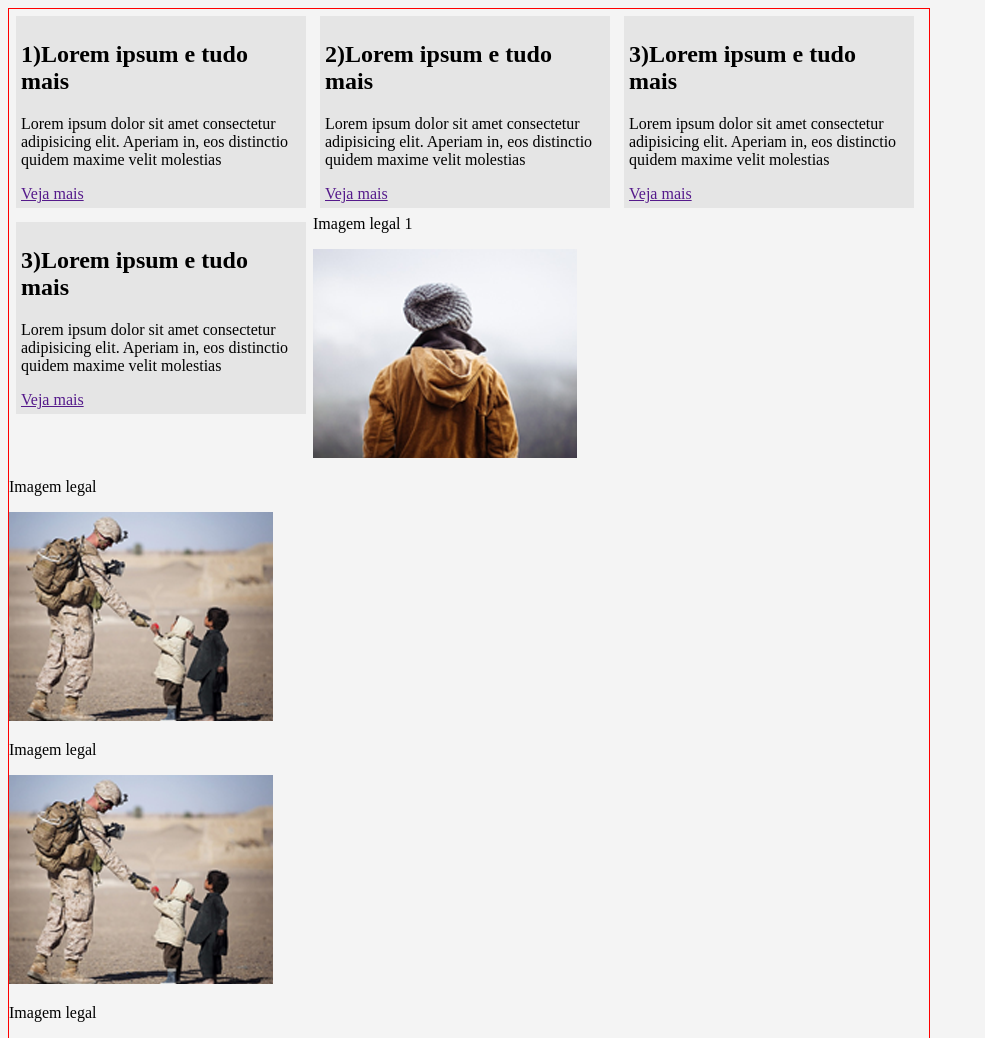
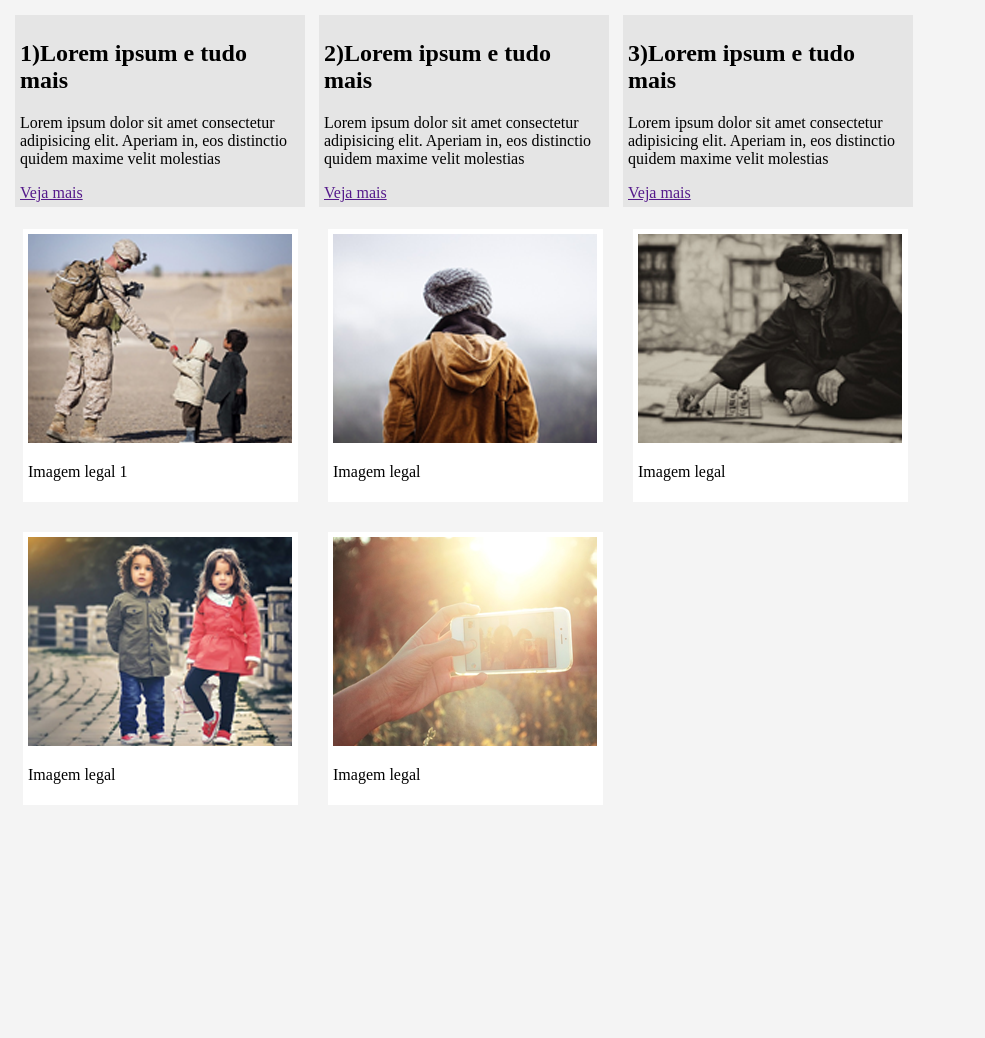
Before and after one commit to devanomaly/webBasico, a website: page css3-intermediario/ideia-galeria.html in a window 1280 px wide. Shown: the top 1038 px of the page, without its empty margins (0-985 px from the left). After the commit the page ends 820 px from the top, so only its background shows below. Drawn offline with Linux system fonts and the light colour scheme.

Commit message:
little fixes

```diff
--- a/css3-intermediario/ideia-galeria.html
+++ b/css3-intermediario/ideia-galeria.html
@@ -14,7 +14,7 @@
 
     #principal {
       width: 920px;
-      border: 1px solid red;
+      /* border: 1px solid red; */
       /* float: left; */
     }
 
@@ -79,14 +79,6 @@
         </p>
         <a href="">Veja mais</a>
       </div>
-      <div class="noticia">
-        <h2>3)Lorem ipsum e tudo mais</h2>
-        <p>
-          Lorem ipsum dolor sit amet consectetur adipisicing elit. Aperiam in, eos distinctio quidem maxime velit
-          molestias
-        </p>
-        <a href="">Veja mais</a>
-      </div>
 
     </div>
     <!-- Fim div noticia -->
@@ -96,20 +88,24 @@
 
     <div>
       <!-- Inicio div galeria -->
-      <div>
+      <div class="imagem-galeria">
+        <img src="imagens/imagem1.png">
         <p>Imagem legal 1</p>
-        <!-- <img src="imagens/imagem1.png"> -->
       </div>
-      <div>
+      <div class="imagem-galeria">
         <img src="imagens/imagem2.png">
         <p>Imagem legal</p>
       </div>
-      <div>
-        <img src="imagens/imagem1.png">
+      <div class="imagem-galeria">
+        <img src="imagens/imagem3.png">
         <p>Imagem legal</p>
       </div>
-      <div>
-        <img src="imagens/imagem1.png">
+      <div class="imagem-galeria">
+        <img src="imagens/imagem4.png">
+        <p>Imagem legal</p>
+      </div>
+      <div class="imagem-galeria">
+        <img src="imagens/imagem5.png">
         <p>Imagem legal</p>
       </div>
       <!-- <div class="imagem-galeria">
@@ -139,5 +135,6 @@
     </div>
     <!-- FIM div galeria -->
   </div>
+  <!-- Fim div principal -->
 
 </body>
```
Also changed, not shown: css3-intermediario/elementos-flutuantes.html (+2 -2 lines).
